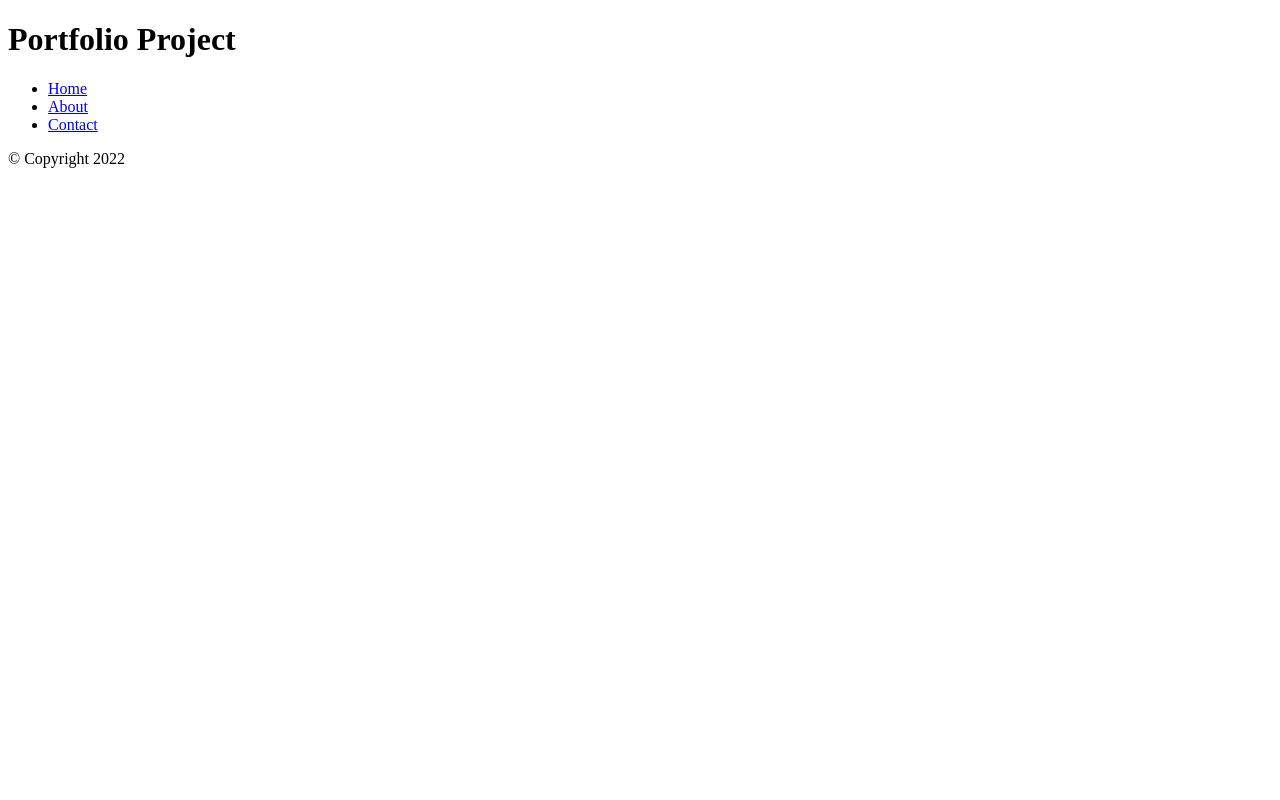
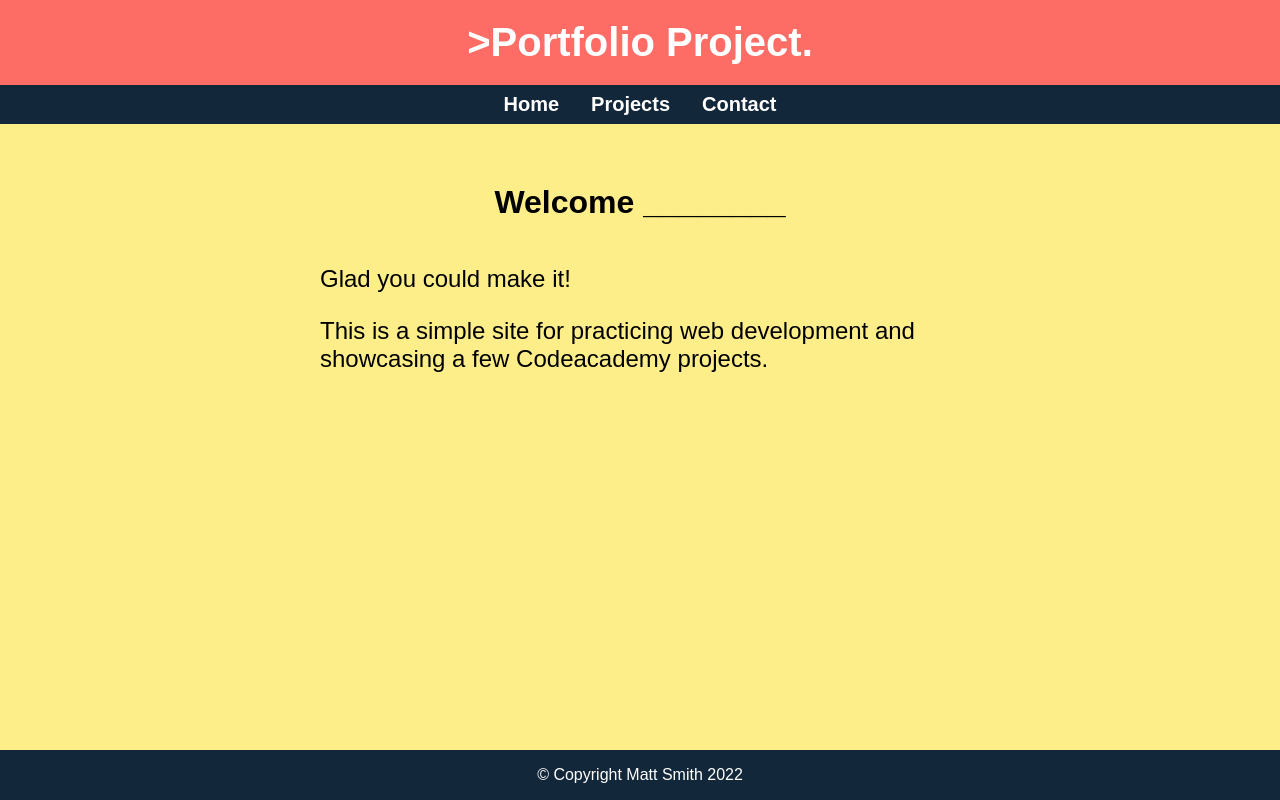
Before and after one commit to serpent909/Portfolio-Website---Codeacademy, a plain HTML site: page home.html in a window 1280 px wide. Drawn offline with Linux system fonts and the light colour scheme.

Commit message:
basic page components

```diff
--- a/home.html
+++ b/home.html
@@ -5,27 +5,32 @@
     <meta charset="UTF-8">
     <meta name="viewport" content="width=device-width, initial-scale=1.0">
     <meta http-equiv="X-UA-Compatible" content="ie=edge">
-    <title>Portfolio Project</title>
+    <title>My Portfolio</title>
     <link rel="stylesheet" href="style.css">
 </head>
 
 <body>
     <script src="main.js"></script>
     <header>
-        <h1>Portfolio Project</h1>
+        <h1>>Portfolio Project.</h1>
     </header>
     <nav>
-        <ul>
-            <li><a href="index.html">Home</a></li>
-            <li><a href="about.html">About</a></li>
-            <li><a href="contact.html">Contact</a></li>
+        <ul class="navigation-items">
+            <li class="navigation-item"><a href="home.html">Home</a></li>
+            <li class="navigation-item"><a href="projects.html">Projects</a></li>
+            <li class="navigation-item"><a href="contact.html">Contact</a></li>
         </ul>
     </nav>
-    <section>
+    <section class="section">
 
+        <div class="container-welcome">
+            <h2>Welcome ________</h2>
+            <p>Glad you could make it!</p>
+            <p>This is a simple site for practicing web development and showcasing a few Codeacademy projects.</p>
+        </div>
     </section>
     <footer>
-        <p>&copy; Copyright 2022</p>
+        <p>&copy; Copyright Matt Smith 2022</p>
     </footer>
 </body>
 
--- a/style.css
+++ b/style.css
@@ -0,0 +1,89 @@
+
+/*body*/
+body {
+  background-color: #FDEE8A;
+  font-family: 'Arial', sans-serif;
+  margin: 0;
+}
+
+h1 {
+  font-size: 2.5em;
+  font-weight: bold;
+  margin: 0;
+  padding: 0;
+}
+
+h2 {
+  font-size: 2em;
+  font-weight: bold;
+  margin: 20px;
+  padding: 20px;
+}
+
+
+header {
+  background-color: #FD6C65;
+  color: #fff;
+  padding: 20px;
+  text-align: center;
+}
+
+/*Navigation Bar*/
+.navigation-items {
+  list-style-type: none;
+  display: flex;
+  justify-content: center;
+  width:100%;
+  margin:0;
+}
+
+.navigation-item {
+  font-size: 20px;
+  font-weight: bold;
+  color: #fff;
+  cursor: pointer;
+}
+
+nav ul {
+  list-style-type: none;
+  padding: 0;
+  background-color: #13273a;
+}
+
+nav li a {
+  display: block;
+  color: rgb(255, 255, 255);
+  padding: 8px 16px;
+  text-decoration: none;
+}
+
+/* Change the link color on hover */
+nav li a:hover {
+  background-color: rgb(255, 255, 255);
+  color: rgb(0, 0, 0);
+}
+
+/*Welcome Content*/
+.container-welcome {
+  padding: 20px;
+  border-radius: 5px;
+  margin: 0 auto;
+  width: 50%;
+  text-align: center;
+}
+
+.container-welcome p {
+  font-size: 1.5em;
+  text-align: left;
+}
+
+/*Footer*/
+footer {
+  font-size: 1em;
+  background-color: #13273a;
+  color: #fff;
+  text-align: center;
+  position: absolute;
+  width: 100%;
+  bottom: 0;
+}
```
